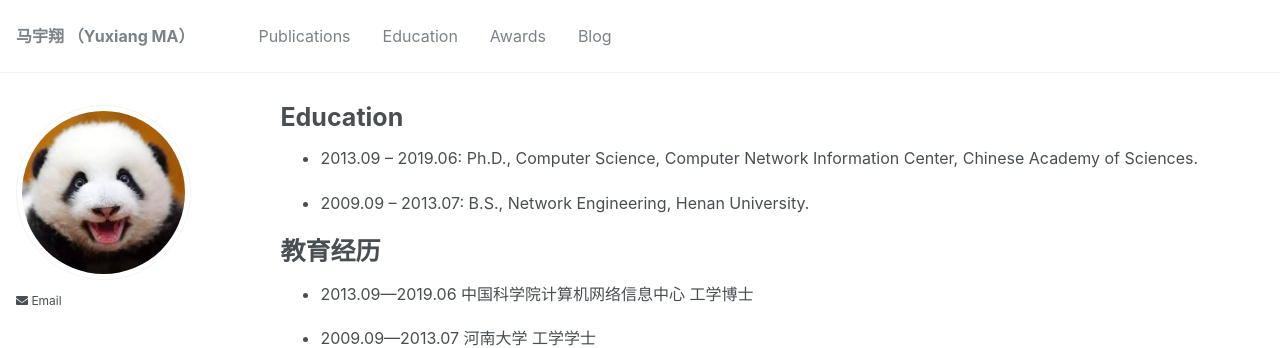
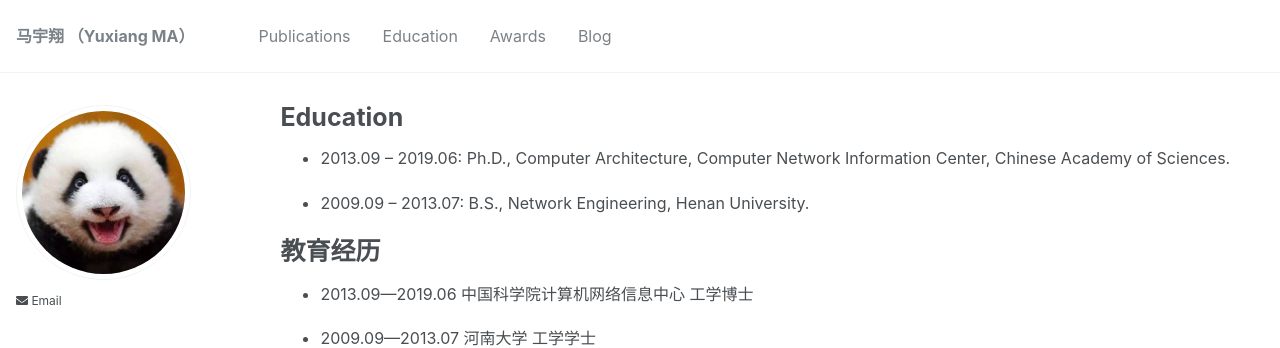
Before and after one commit to MaYuxiang/mayuxiang.github.io, a Jekyll site: the page built from _pages/education.md, in a window 1280 px wide. Shown: the top 348 px of the page. Built offline with Jekyll 4.4.1, drawn with Linux system fonts in a browser that asks for light colours.

Commit message:
Update
Update

```diff
--- a/_pages/education.md
+++ b/_pages/education.md
@@ -8,7 +8,7 @@ redirect_from:
 ---
 
 
-* 2013.09 -- 2019.06: Ph.D., Computer Science, Computer Network Information Center, Chinese Academy of Sciences.
+* 2013.09 -- 2019.06: Ph.D., Computer Architecture, Computer Network Information Center, Chinese Academy of Sciences.
 
 * 2009.09 -- 2013.07: B.S., Network Engineering, Henan University.
 
```
